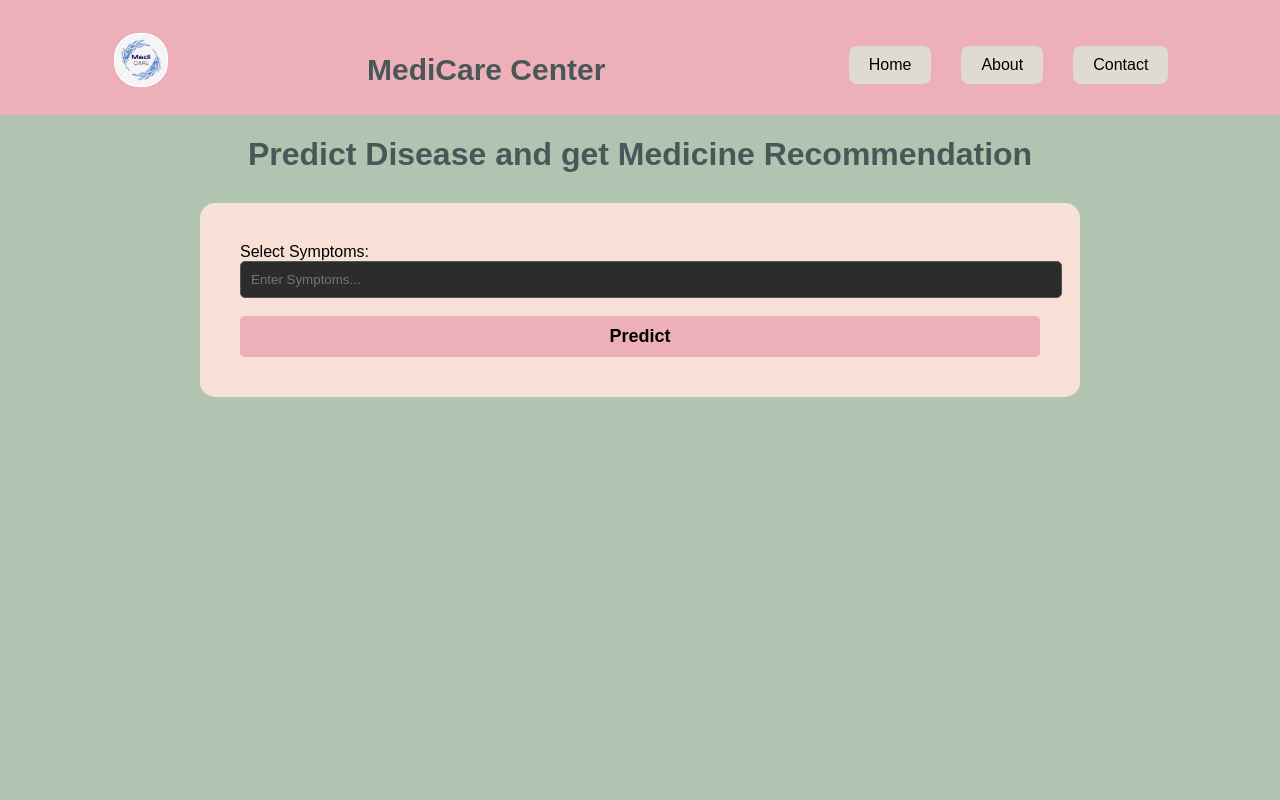
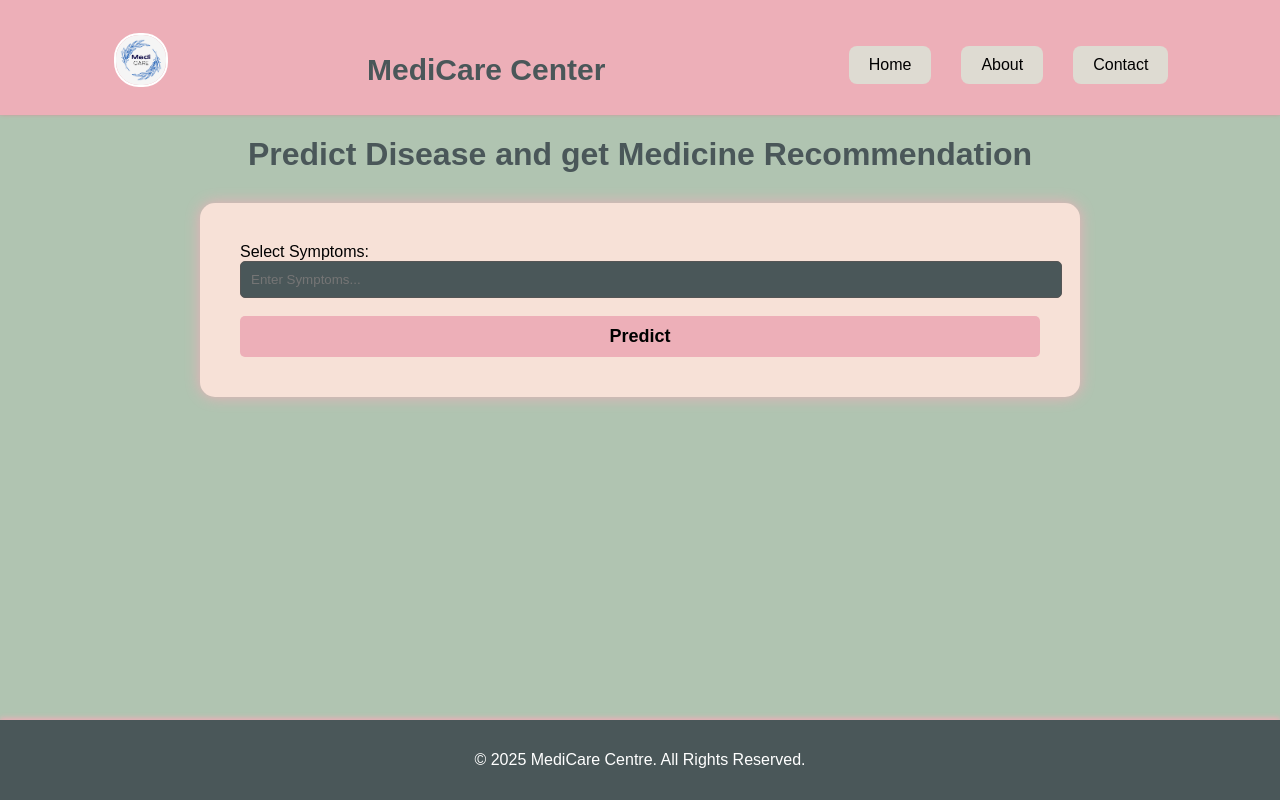
Before and after one commit to UnzilaSheikh0601/Intelligent-Diagnosis-System, a Flask app: page / in a window 1280 px wide. Run offline with Flask 3, Linux system fonts and the light colour scheme; parts of the project's set-up code (start-up, migrations or seed data) failed here and were passed over.

Commit message:
Enhanced UI

```diff
--- a/static/styles.css
+++ b/static/styles.css
@@ -3,6 +3,7 @@ body {
     color: black;
     font-family: Arial, sans-serif;
     margin: 0;
+    margin-bottom: 100px;
     padding: 0;
 }
 
@@ -28,9 +29,10 @@ nav {
     display: flex;
     align-items: center;
     justify-content: space-around;
+    box-shadow: 0 -2px 5px #f35d74;
 }
 
-.nav-title{
+.nav-title {
     color: #4a5759;
     font-size: 30px;
     padding-top: 25px;
@@ -67,7 +69,7 @@ nav a:hover {
     border-radius: 15px;
     padding: 40px;
     margin-top: 30px;
-    box-shadow: 0 0 15px rgba(255, 255, 255, 0.05);
+    box-shadow: 0 0 15px #edafb8;
 }
 
 .btn {
@@ -97,13 +99,14 @@ nav a:hover {
 input[type="text"] {
     width: 100%;
     padding: 10px;
-    background-color: #2c2c2c;
+    background-color: #4a5759;
     color: white;
     border: 1px solid #555;
     border-radius: 5px;
 }
 
-h1, h5 {
+h1,
+h5 {
     text-align: center;
     color: #4a5759;
 }
@@ -111,3 +114,16 @@ h1, h5 {
 ul li {
     margin-bottom: 5px;
 }
+
+footer {
+    position: fixed;
+    margin-top: 30px;
+    bottom: 0;
+    left: 0;
+    width: 100%;
+    background-color: #4a5759;
+    color: #fff;
+    padding: 15px 0;
+    text-align: center;
+    box-shadow: 0 -2px 5px #edafb8;
+}
--- a/templates/contact.html
+++ b/templates/contact.html
@@ -109,5 +109,11 @@
         </div>
     </div>
 
+    <footer>
+        <div class="foot-con">
+            <p>&copy; 2025 MediCare Centre. All Rights Reserved.</p>
+        </div>
+    </footer>
+
 </body>
 </html>
--- a/templates/index.html
+++ b/templates/index.html
@@ -1,5 +1,6 @@
 <!DOCTYPE html>
 <html lang="en">
+
 <head>
     <meta charset="UTF-8">
     <meta name="viewport" content="width=device-width, initial-scale=1.0">
@@ -115,6 +116,7 @@
         }
     </style> -->
 </head>
+
 <body>
 
     <!-- Navbar -->
@@ -156,21 +158,30 @@
         <div class="result-container">
             <p><strong>Disease:</strong> {{ predicted_disease }}</p>
             <p><strong>Description:</strong> {{ dis_des }}</p>
+            <p><strong>Medications:</strong></p>
+            <ul>
+                {% for i in medications %}
+                <li>{{ i }}</li>
+                {% endfor %}
+            </ul>
             <p><strong>Precautions:</strong></p>
             <ul>
                 {% for i in my_precautions %}
-                    <li>{{ i }}</li>
+                <li>{{ i }}</li>
                 {% endfor %}
             </ul>
-            <p><strong>Medications:</strong></p>
-            <ul>
-                {% for i in medications %}
-                    <li>{{ i }}</li>
-                {% endfor %}
-            </ul>
+
         </div>
     </div>
     {% endif %}
 
+    <footer>
+        <div class="foot-con">
+            <p>&copy; 2025 MediCare Centre. All Rights Reserved.</p>
+        </div>
+    </footer>
+
+
 </body>
+
 </html>
```
Also changed, not shown: templates/about.html (+7 -0 lines).
